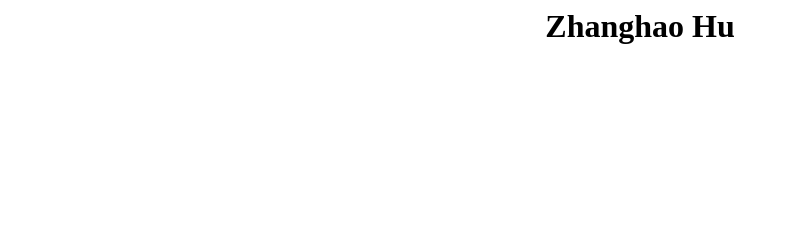
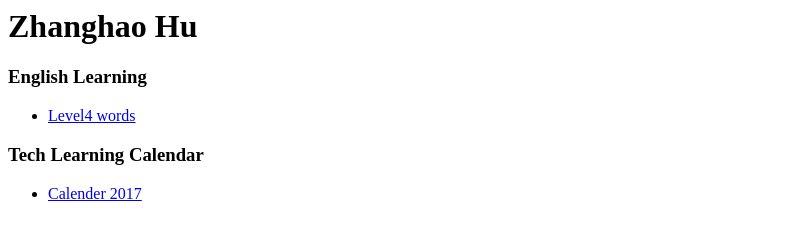
Before and after one commit to huzza/huzza-bak.github.io, a plain HTML site: page index.html in a window 1280 px wide. Shown: the whole page, without its empty margins (0-789 px from the left). Drawn offline with Linux system fonts and the light colour scheme.

Commit message:
add my calender

```diff
--- a/index.html
+++ b/index.html
@@ -1,5 +1,9 @@
-<html>
-	<body>
-		<h1 align="center"> Zhanghao Hu <h1>
-	</body>
-</html>
+<h1 id="zhanghaohu">Zhanghao Hu</h1>
+<h3 id="englishlearning">English Learning</h3>
+<ul>
+<li><a href="english/words.html">Level4 words</a></li>
+</ul>
+<h3 id="techlearningcalendar">Tech Learning Calendar</h3>
+<ul>
+<li><a href="calendar/cal2017.html">Calender 2017</a></li>
+</ul>
```
Also changed, not shown: calendar/cal2017.html (added, +17 -0 lines), 2 other files.
